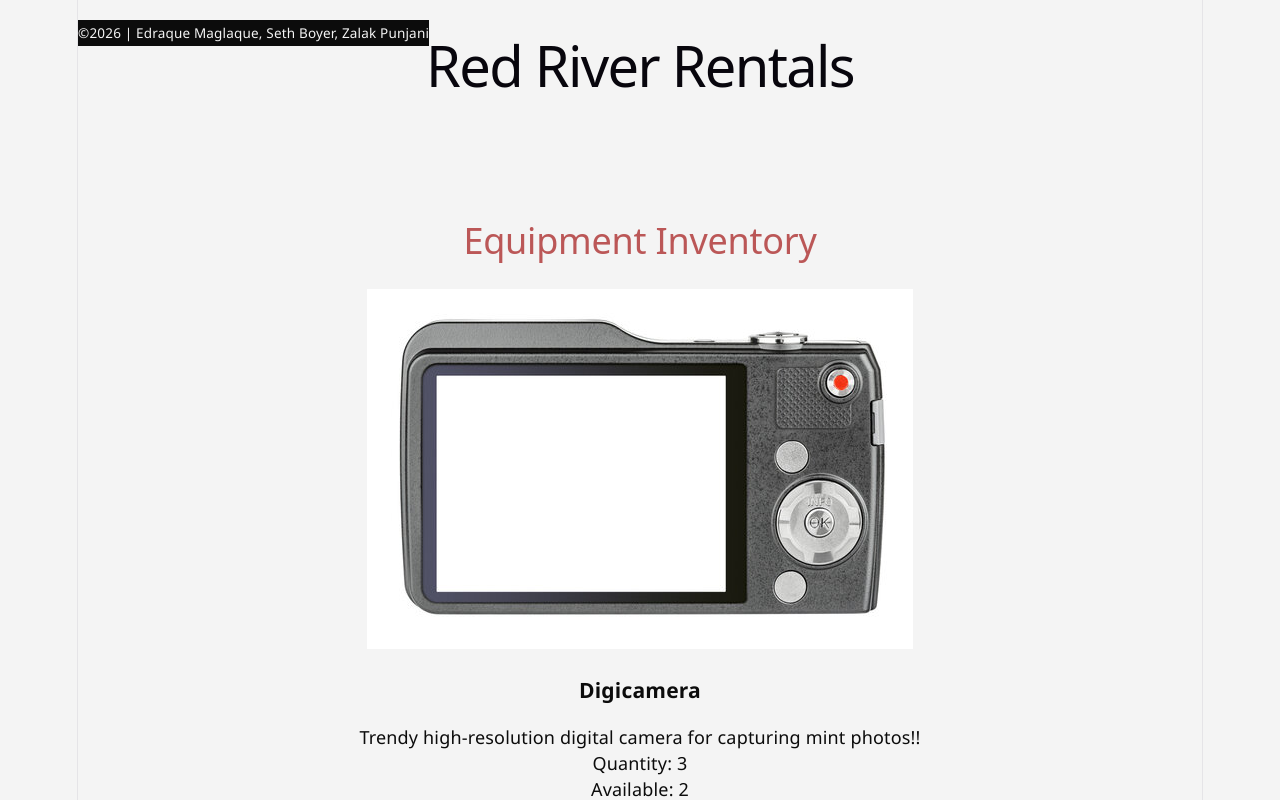
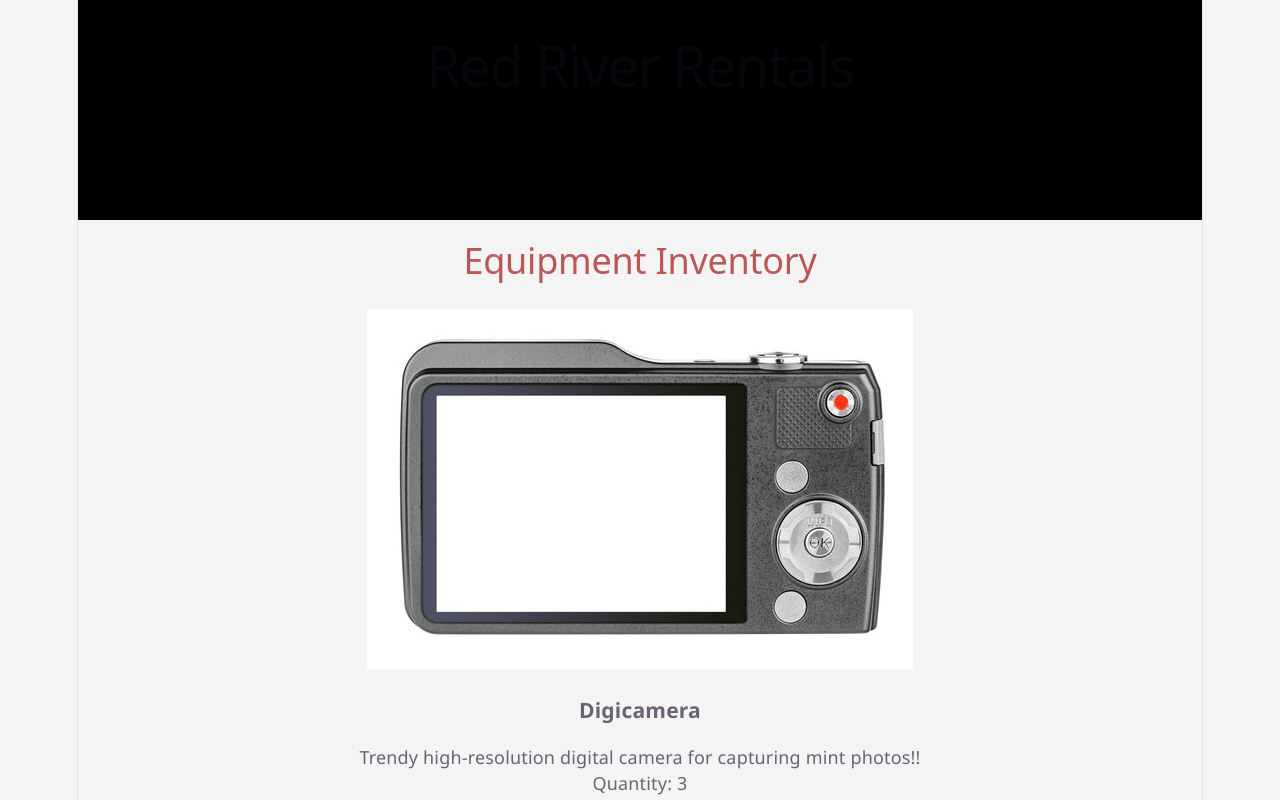
Before and after one commit to emaglaque2-rrc/full-stack-project-group-4, a React (Vite) app: page / in a window 1280 px wide. Shown: the top 800 px of the page. Built offline with nearby package versions, Linux system fonts and the light colour scheme.

Commit message:
Fixed the header and footer on the page.

```diff
--- a/src/App.css
+++ b/src/App.css
@@ -1,7 +1,6 @@
 body {
   font-family:"Segoe UI", sans-serif;
   background-color: #f4f4f4;
-  color :#0C0C0C;
   margin: 0;
   padding: 0;
   font-size: 1rem;
@@ -9,12 +8,16 @@ body {
 }
 
 header {
-  position: relative;
-  color:#ff0000;
+  background-color: black;
+  color: #df1a1a;
   padding: 20px;
   min-height: 180px;
   font-size: 2.5rem;
 
+}
+
+main {
+  padding: 20px;
 }
 
 h2 {
@@ -29,7 +32,6 @@ footer {
   color: #f4f4f4;
   text-align: center;
   padding: 20ox 0;
-  position: fixed;
   margin-top: 20px;
   font-size: 0.75rem;
 }
```
Also changed, not shown: src/components/user-inventory/user-inventory.css (+20 -4 lines), 1 other file (tests, documents, lock files or other folders).
